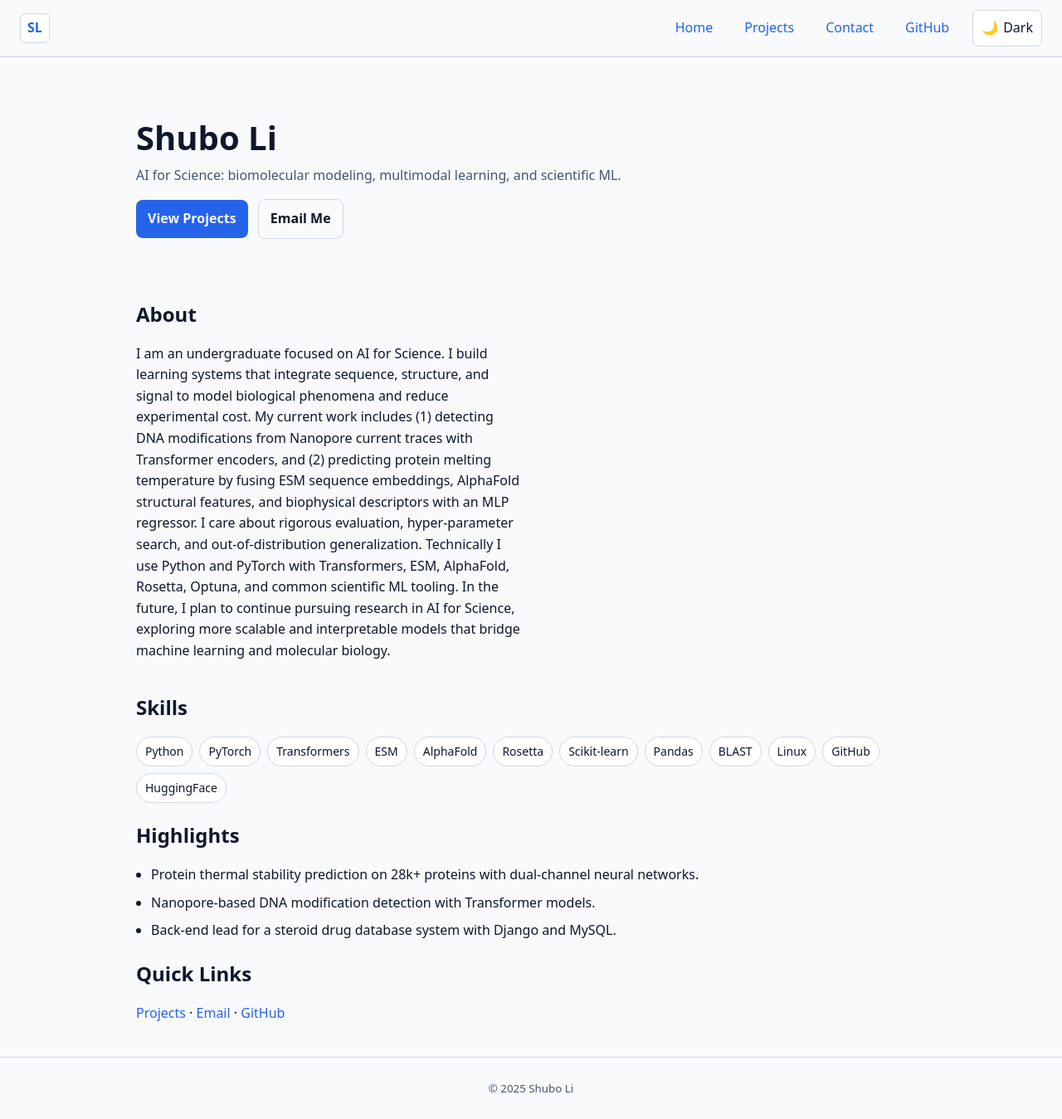
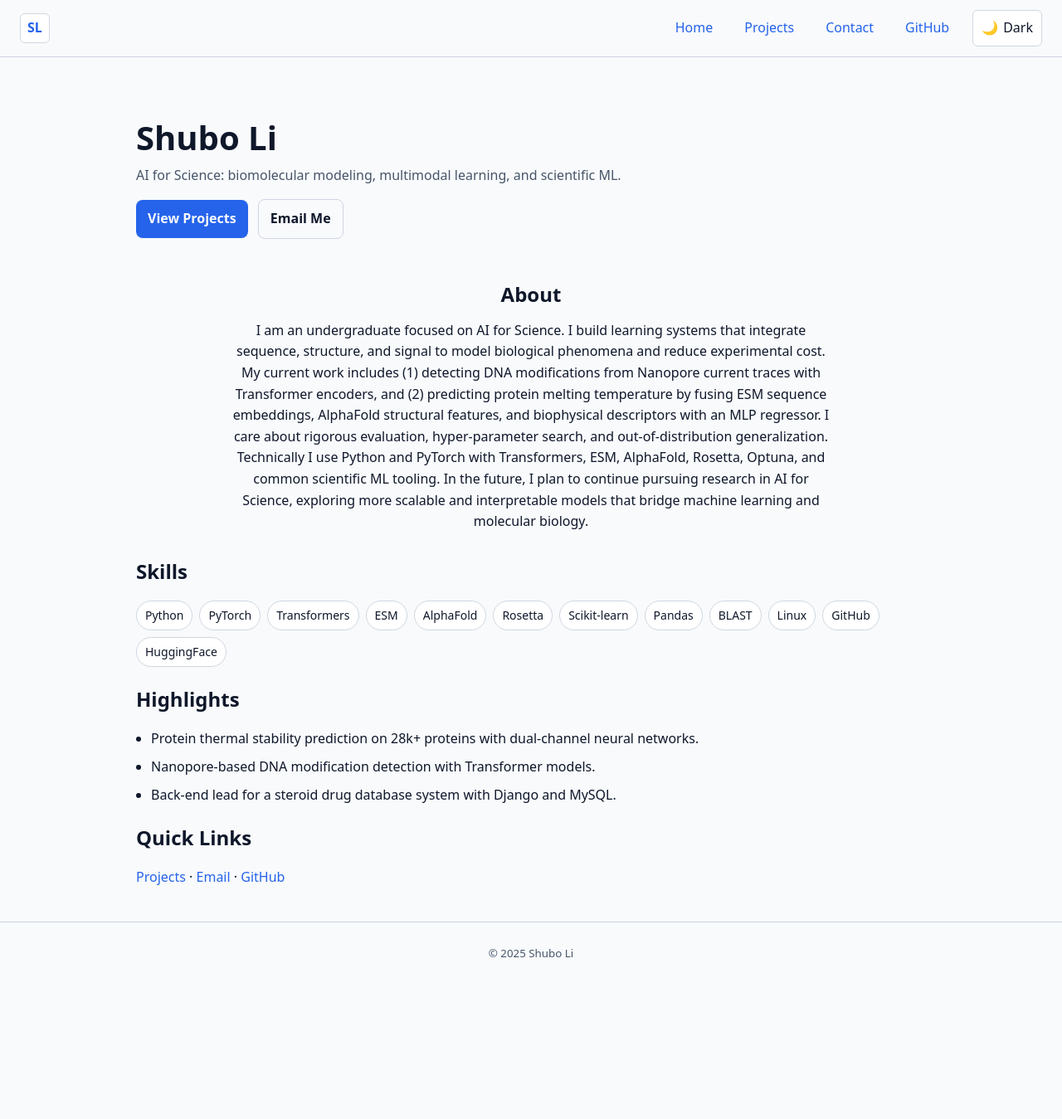
Before and after one commit to Shubo176/shubo176.github.io, a Jekyll site: the page index.html, which Jekyll copies as it is, in a window 1280 px wide and 1349 px high. Shown: the whole window at 83% size. Built offline with Jekyll 4.4.1, drawn with Linux system fonts in a browser that asks for light colours.

Commit message:
modified:   assets/style.css 	modified:   index.html

```diff
--- a/assets/style.css
+++ b/assets/style.css
@@ -69,6 +69,14 @@ a:hover{text-decoration:underline}
 .hero h1{font-size:40px;margin:0 0 8px}
 .hero__tagline{color:var(--muted);margin:0 0 16px}
 .hero__cta .btn{margin-right:8px}
+
+.section--center{
+  max-width:720px;
+  margin:0 auto 32px;
+  text-align:center;
+}
+.section--center h2{margin-bottom:16px}
+.section--center p{margin:0}
 
 .split{display:grid;grid-template-columns:1fr 1fr;gap:24px;margin:24px 0}
 @media (max-width:800px){.split{grid-template-columns:1fr}}
--- a/index.html
+++ b/index.html
@@ -54,7 +54,7 @@
       <!-- Source of contact and education from resume.  [oai_citation:1‡resume_1_0_0__1_.pdf](file-service://file-TyoLnHyHgKSvUT1ZCxvuNm) -->
     </section>
 
-    <section class="split">
+    <section class="section--center">
       <div>
         <h2>About</h2>
         <p>
```
